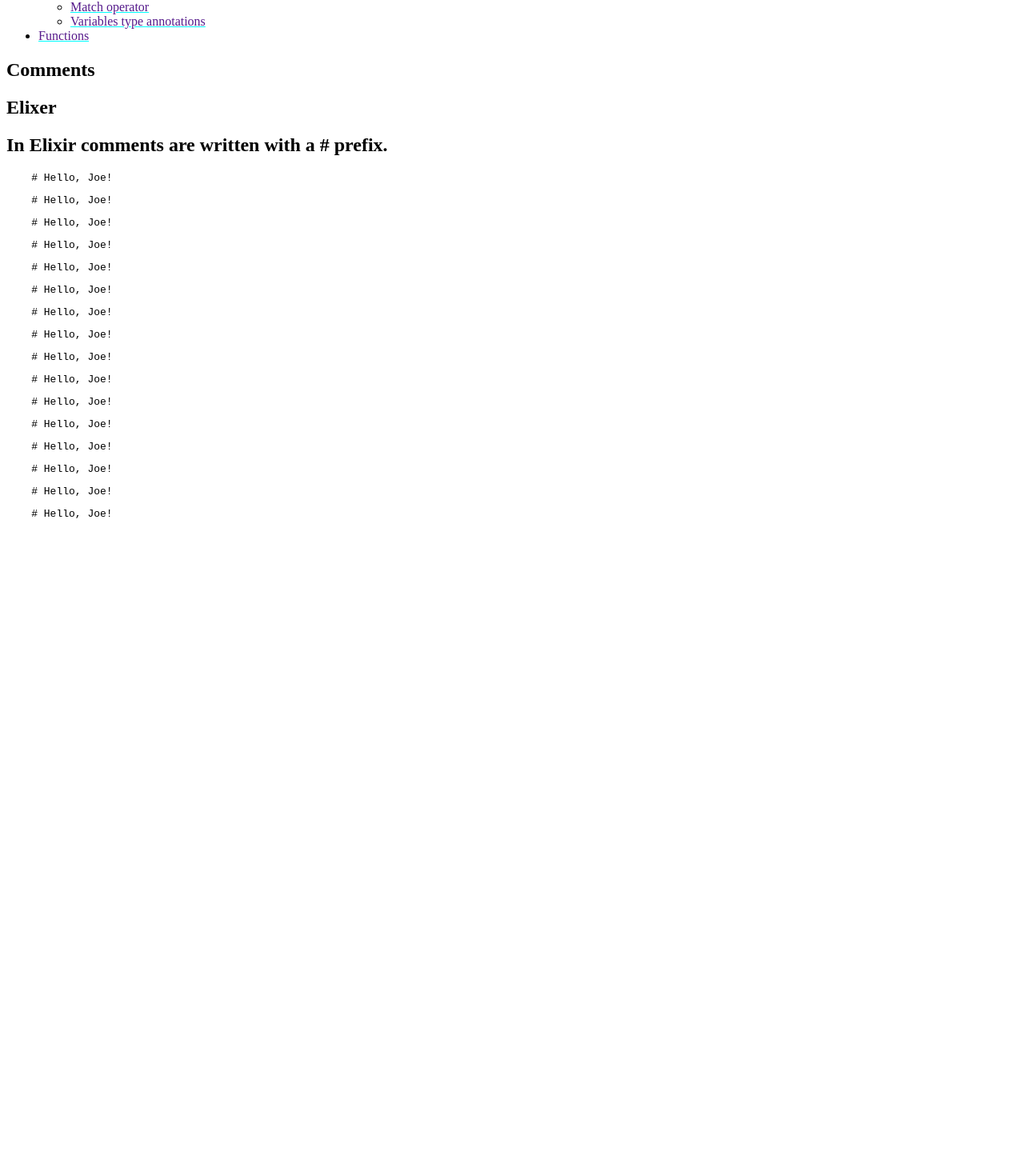
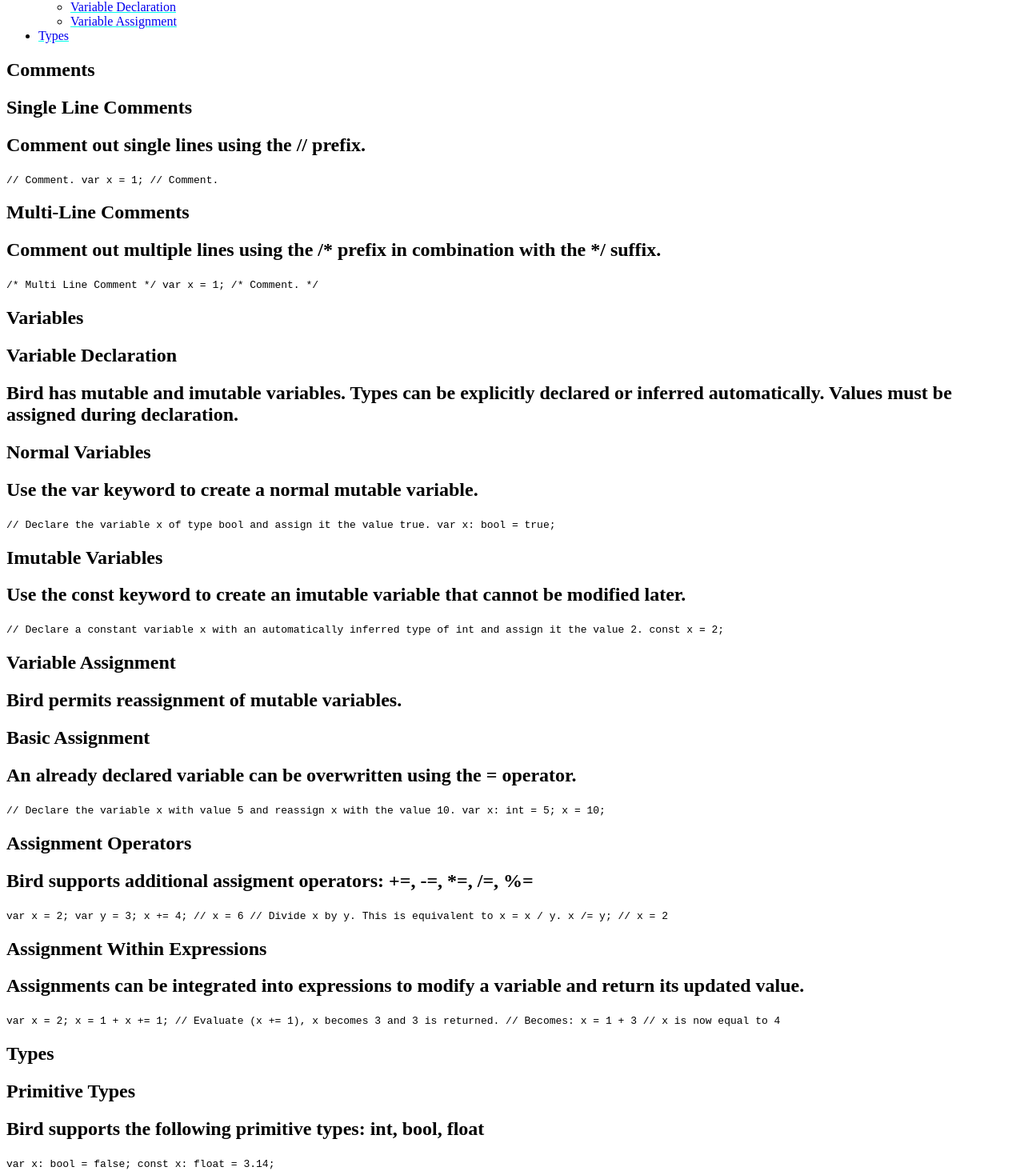
Before and after one commit to The-Bird-Programming-Langauge/bird-site, a SvelteKit app in the folder Frontend/: page /docs in a window 1280 px wide. Shown: the part 186-1650 px from the top of the page at 80% size. Before the commit the page ends 849 px from the top, so only its background shows below. Built offline with nearby package versions, Linux system fonts and the light colour scheme.

Commit message:
Started some documentation.

```diff
--- a/Frontend/src/components/docs/DocsBullet1.svelte
+++ b/Frontend/src/components/docs/DocsBullet1.svelte
@@ -5,13 +5,13 @@
 
 <li>
     <a href={href} class="hover:cursor-pointer">{text}</a>
-    <ul class="block pl-10 text-white"><slot></slot></ul>
+    <ul class="block pl-10 text-black"><slot></slot></ul>
 </li>
 
 <style>
     a {
         text-decoration: underline;
-        text-decoration-color: aqua;
+        text-decoration-color: #00ffea;
     }
 
     ul {
--- a/Frontend/src/components/docs/DocsBullet2.svelte
+++ b/Frontend/src/components/docs/DocsBullet2.svelte
@@ -5,13 +5,13 @@
 
 <li>
     <a href={href} class="hover:cursor-pointer">{text}</a>
-    <ul class="block pl-10 text-white"><slot></slot></ul>
+    <ul class="block pl-10 text-black"><slot></slot></ul>
 </li>
 
 <style>
     a {
         text-decoration: underline;
-        text-decoration-color: aqua;
+        text-decoration-color: #00ffea;
     }
 
     ul {
--- a/Frontend/src/components/docs/DocsCode.svelte
+++ b/Frontend/src/components/docs/DocsCode.svelte
@@ -2,6 +2,6 @@
     export let id = "";
 </script>
 
-<pre id={id} class="inline-block mt-6 bg-[#171717] text-gray-300 py-6 shadow-[10px_10px_0_0_black] w-full">
+<code id={id} class="inline-block mt-6 mb-5 p-6 text-gray-100 bg-[#212121] shadow-[10px_10px_0_0_black] w-full whitespace-pre-line text-[16px]" style="font-family: monospace;">
     <slot></slot>
-</pre>
+</code>
--- /dev/null
+++ b/Frontend/src/components/docs/DocsComment.svelte
@@ -0,0 +1,3 @@
+<span class="text-green-400 text-[16px]" style="font-family: monospace;">
+    <slot></slot>
+</span>
--- a/Frontend/src/components/docs/DocsHeader2.svelte
+++ b/Frontend/src/components/docs/DocsHeader2.svelte
@@ -2,6 +2,6 @@
     export let id = "";
 </script>
 
-<h2 id={id} class="text-white text-[20px] mt-[14px]">
+<h2 id={id} class="text-black text-[22px] mt-[30px] font-bold">
     <slot></slot>
 </h2>
--- /dev/null
+++ b/Frontend/src/components/docs/DocsHeader3.svelte
@@ -0,0 +1,7 @@
+<script>
+    export let id = "";
+</script>
+
+<h2 id={id} class="text-black text-[20px] mt-[14px]">
+    <slot></slot>
+</h2>
--- a/Frontend/src/components/docs/DocsText.svelte
+++ b/Frontend/src/components/docs/DocsText.svelte
@@ -2,6 +2,6 @@
     export let id = "";
 </script>
 
-<h2 id={id} class="text-white text-[15px] mt-[12px]">
+<h2 id={id} class="text-black text-[15px] mt-[12px]">
     <slot></slot>
 </h2>
--- a/Frontend/src/routes/docs/+page.svelte
+++ b/Frontend/src/routes/docs/+page.svelte
@@ -4,39 +4,101 @@
 	import DocsBullet2 from '../../components/docs/DocsBullet2.svelte';
 	import DocsHeader1 from '../../components/docs/DocsHeader1.svelte';
 	import DocsHeader2 from '../../components/docs/DocsHeader2.svelte';
+	import DocsHeader3 from '../../components/docs/DocsHeader3.svelte';
 	import DocsText from '../../components/docs/DocsText.svelte';
 	import DocsCode from '../../components/docs/DocsCode.svelte';
+	import DocsComment from '../../components/docs/DocsComment.svelte';
 </script>
 
 <Header></Header>
 
 <main class="block max-w-[960px] mx-auto">
-	<ul class="block list-disc mt-8 pl-10 text-white">
+	<ul class="block list-disc mt-8 pl-10 text-black">
 		<DocsBullet1 href="#comments" text="Comments"></DocsBullet1>
-		<DocsBullet1 text="Variables">
-			<DocsBullet2 text="Match operator"></DocsBullet2>
-			<DocsBullet2 text="Variables type annotations"></DocsBullet2>
+		<DocsBullet1 href="#variables" text="Variables">
+			<DocsBullet2 href="#variable-declaration" text="Variable Declaration"></DocsBullet2>
+			<DocsBullet2 href="#variable-assignment" text="Variable Assignment"></DocsBullet2>
 		</DocsBullet1>
-		<DocsBullet1 text="Functions"></DocsBullet1>
+		<DocsBullet1 href="#types" text="Types"></DocsBullet1>
 	</ul>
 
     <DocsHeader1 id="comments">Comments</DocsHeader1>
-	<DocsHeader2>Elixer</DocsHeader2>
-	<DocsText>In Elixir comments are written with a # prefix.</DocsText>
-	<DocsCode># Hello, Joe!</DocsCode>
-	<DocsCode># Hello, Joe!</DocsCode>
-	<DocsCode># Hello, Joe!</DocsCode>
-	<DocsCode># Hello, Joe!</DocsCode>
-	<DocsCode># Hello, Joe!</DocsCode>
-	<DocsCode># Hello, Joe!</DocsCode>
-	<DocsCode># Hello, Joe!</DocsCode>
-	<DocsCode># Hello, Joe!</DocsCode>
-	<DocsCode># Hello, Joe!</DocsCode>
-	<DocsCode># Hello, Joe!</DocsCode>
-	<DocsCode># Hello, Joe!</DocsCode>
-	<DocsCode># Hello, Joe!</DocsCode>
-	<DocsCode># Hello, Joe!</DocsCode>
-	<DocsCode># Hello, Joe!</DocsCode>
-	<DocsCode># Hello, Joe!</DocsCode>
-	<DocsCode># Hello, Joe!</DocsCode>
+	<DocsHeader3>Single Line Comments</DocsHeader3>
+	<DocsText>Comment out single lines using the // prefix.</DocsText>
+	<DocsCode>
+	<DocsComment>// Comment.</DocsComment>
+	var x = 1; <DocsComment>// Comment.</DocsComment>
+	</DocsCode>
+	<DocsHeader3>Multi-Line Comments</DocsHeader3>
+	<DocsText>Comment out multiple lines using the /* prefix in combination with the */ suffix.</DocsText>
+	<DocsCode>
+	/* Multi
+	Line
+	Comment */
+
+	var x = 1; /* Comment. */
+	</DocsCode>
+
+    <DocsHeader1 id="variables">Variables</DocsHeader1>
+	<DocsHeader2 id="variable-declaration">Variable Declaration</DocsHeader2>
+	<DocsText>Bird has mutable and imutable variables. Types can be explicitly declared or inferred automatically. Values must be assigned during declaration.</DocsText>
+	<DocsHeader3>Normal Variables</DocsHeader3>
+	<DocsText>Use the var keyword to create a normal mutable variable.</DocsText>
+	<DocsCode>
+	// Declare the variable x of type bool and assign it the value true.
+	var x: bool = true;
+	</DocsCode>
+	<DocsHeader3>Imutable Variables</DocsHeader3>
+	<DocsText>Use the const keyword to create an imutable variable that cannot be modified later.</DocsText>
+	<DocsCode>
+	// Declare a constant variable x with an automatically inferred type of int and assign it the value 2.
+	const x = 2;
+	</DocsCode>
+
+	<DocsHeader2 id="variable-assignment">Variable Assignment</DocsHeader2>
+	<DocsText>Bird permits reassignment of mutable variables.</DocsText>
+	<DocsHeader3>Basic Assignment</DocsHeader3>
+	<DocsText>An already declared variable can be overwritten using the = operator.</DocsText>
+	<DocsCode>
+	// Declare the variable x with value 5 and reassign x with the value 10.
+	var x: int = 5;
+	x = 10;
+	</DocsCode>
+	<DocsHeader3>Assignment Operators</DocsHeader3>
+	<DocsText>Bird supports additional assigment operators: +=, -=, *=, /=, %=</DocsText>
+	<DocsCode>
+	var x = 2;
+	var y = 3;
+
+	x += 4; // x = 6
+
+	// Divide x by y. This is equivalent to x = x / y.
+	x /= y; // x = 2
+	</DocsCode>
+	<DocsHeader3>Assignment Within Expressions</DocsHeader3>
+	<DocsText>Assignments can be integrated into expressions to modify a variable and return its updated value. </DocsText>
+	<DocsCode>
+	var x = 2;
+	x = 1 + x += 1;
+	// Evaluate (x += 1), x becomes 3 and 3 is returned.
+	// Becomes: x = 1 + 3
+	// x is now equal to 4
+	</DocsCode>
+
+    <DocsHeader1 id="types">Types</DocsHeader1>
+	<DocsHeader3>Primitive Types</DocsHeader3>
+	<DocsText>Bird supports the following primitive types: int, bool, float</DocsText>
+	<DocsCode>
+	var x: bool = false;
+	const x: float = 3.14;
+	</DocsCode>
+	<DocsHeader3>Type Declaration</DocsHeader3>
+	<DocsText>You can create a type identifier to represent a primitive type.</DocsText>
+	<DocsCode>
+	// Create type x of type int.
+	type x = int;
+
+	// Create variable x of type int with value 34.
+	var num: x = 34;
+	</DocsCode>
 </main>
```
